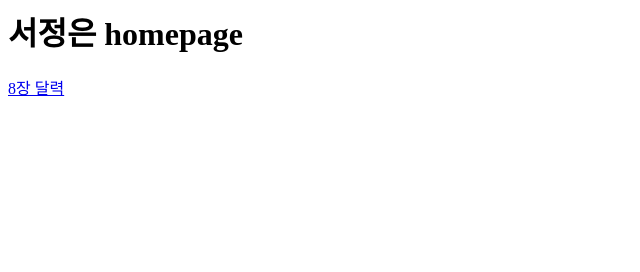
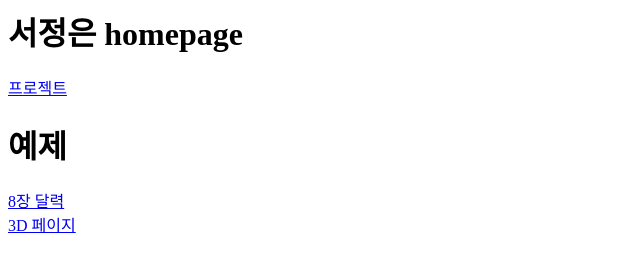
Before and after one commit to greeniess/greeniess.github.io, a plain HTML site: page index.html in a window 1280 px wide. Shown: the whole page, without its empty margins (0-640 px from the left). Drawn offline with Linux system fonts and the light colour scheme.

Commit message:
Update index.html

```diff
--- a/index.html
+++ b/index.html
@@ -1,2 +1,5 @@
 <h1>서정은 homepage</h1>
-<a href="ch8/">8장 달력</a>
+<a href="project/">프로젝트</a>
+<h1>예제</h1>
+<a href="ch8/">8장 달력</a><br>
+<a href="ch9/">3D 페이지</a><br>
```
